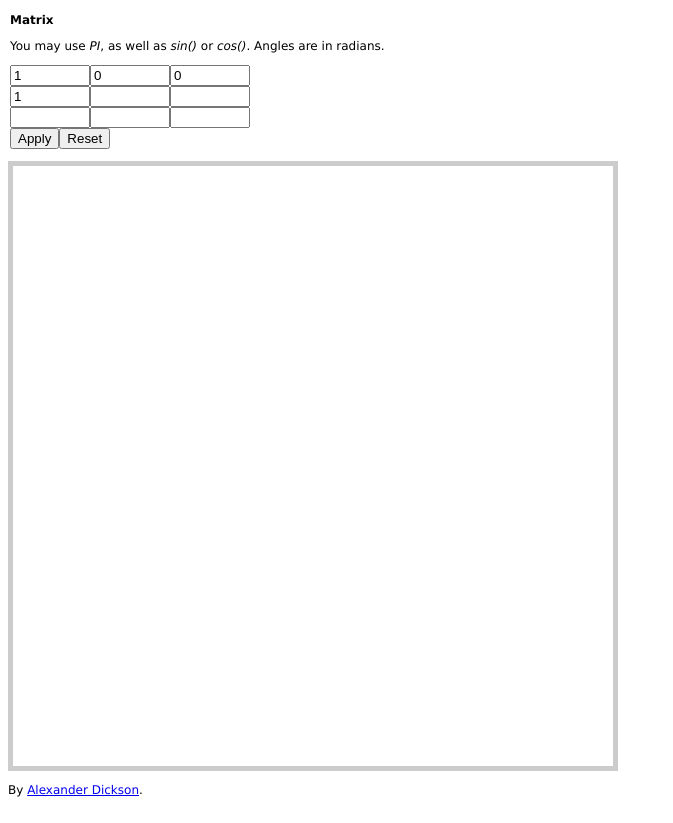
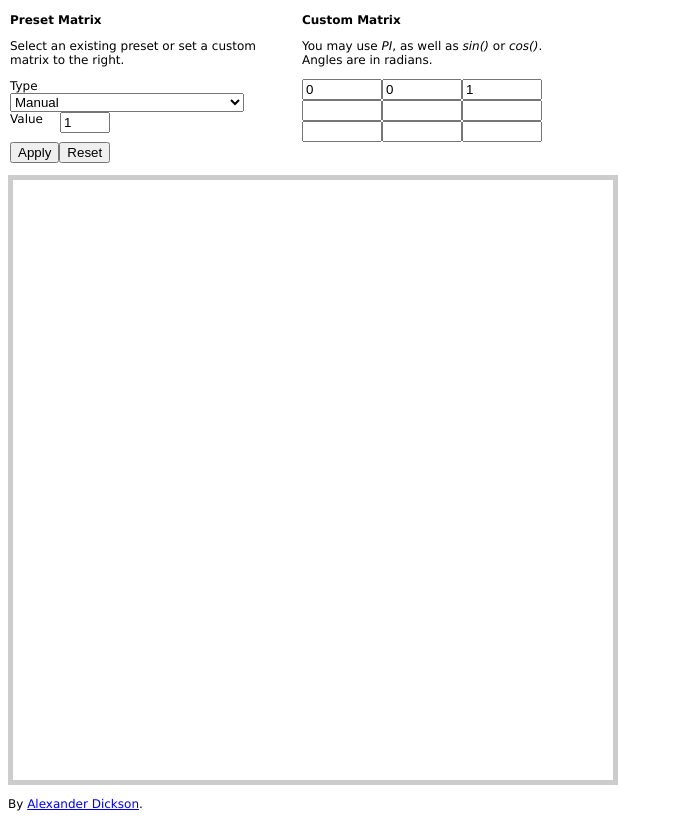
Before and after one commit to alexanderdickson/Transformation-Matrix, a website: page index.html in a window 1280 px wide. Shown: the part 39-862 px from the top of the page, without its empty margins (0-673 px from the left). Drawn offline with Linux system fonts and the light colour scheme; files that its build step writes are made by us from their sources.

Commit message:
transform chooser

```diff
--- a/index.html
+++ b/index.html
@@ -11,6 +11,10 @@
         border: 5px solid #ccc;
       }
 
+      form {
+          overflow: hidden;
+      }
+
       form legend {
         font-weight: bold;
         padding: 0;
@@ -19,6 +23,33 @@
       form fieldset {
         border: none;
         padding: 0;
+      }
+
+      form .form-panel {
+        float: left;
+        width: 280px;
+        margin-right: 10px;
+      }
+
+      form #buttons {
+        width: 100%;
+      }
+
+      form label {
+        width: 45px;
+        float: left;
+        clear: left;
+        padding-right: 5px;
+      }
+
+      form .form-panel:first-of-type input {
+        width: 50px;
+      }
+
+      form .form-panel:first-of-type input,
+      form .form-panel:first-of-type select {
+        float: left;
+        box-sizing: border-box;
       }
 
       form button {
@@ -53,8 +84,31 @@
       <h1>Transformation Matrix</h1>
 
       <form novalidate>
-	  		<fieldset>
-	  			<legend>Matrix</legend>
+          <fieldset class="form-panel">
+
+            <legend>Preset Matrix</legend>
+
+            <p>Select an existing preset or set a custom matrix to the right.</p>
+
+            <label for="transformation-types">Type</label>
+            <select id="transformation-types">
+              <option value="">Manual</option>
+              <option value="translate-x">Translate X (px)</option>
+              <option value="translate-y">Translate Y (px)</option>
+              <option value="scale-x">Scale X (factor)</option>
+              <option value="scale-y">Scale Y (factor)</option>
+              <option value="rotate-cw">Rotate Clockwise (radians)</option>
+              <option value="rotate-ccw">Rotate Counter-Clockwise (radians)</option>
+              <option value="shear-x">Shear X (factor)</option>
+              <option value="shear-y">Shear Y (factor)</option>
+            </select>
+
+            <label for="transformation-type-value">Value</label>
+            <input type="number" value="0" id="transformation-type-value" />
+          </fieldset>
+          <fieldset class="form-panel">
+
+            <legend>Custom Matrix</legend>
 
             <p>You may use <em>PI</em>, as well as <em>sin()</em> or <em>cos()</em>. Angles are in radians.</p>
 
@@ -69,11 +123,12 @@
               <li><input type="number" name="cell" step="any" /></li>
               <li><input type="number" name="cell" step="any" /></li>
             </ol>
-
+          </fieldset>
+          <fieldset id="buttons">
             <button type="submit">Apply</button>
             <button type="reset">Reset</button>
+          </fieldset>
 
-	  		</fieldset>
       </form>
 
       <canvas width="600" height="600"></canvas>
```
Also changed, not shown: transmatrix.js (+69 -9 lines), dist/bundle.js. Lines whose indentation alone changed are shown as unchanged.
